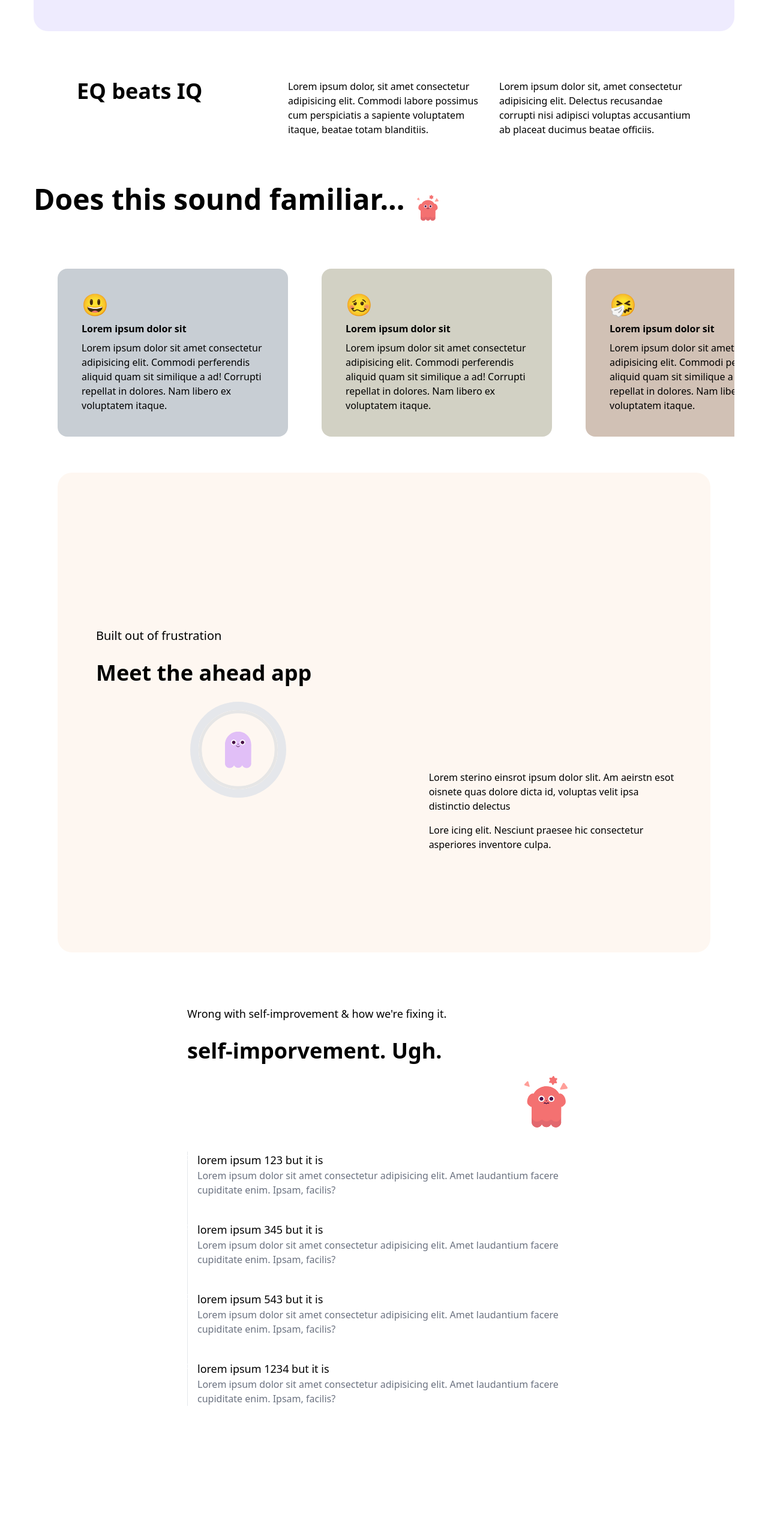
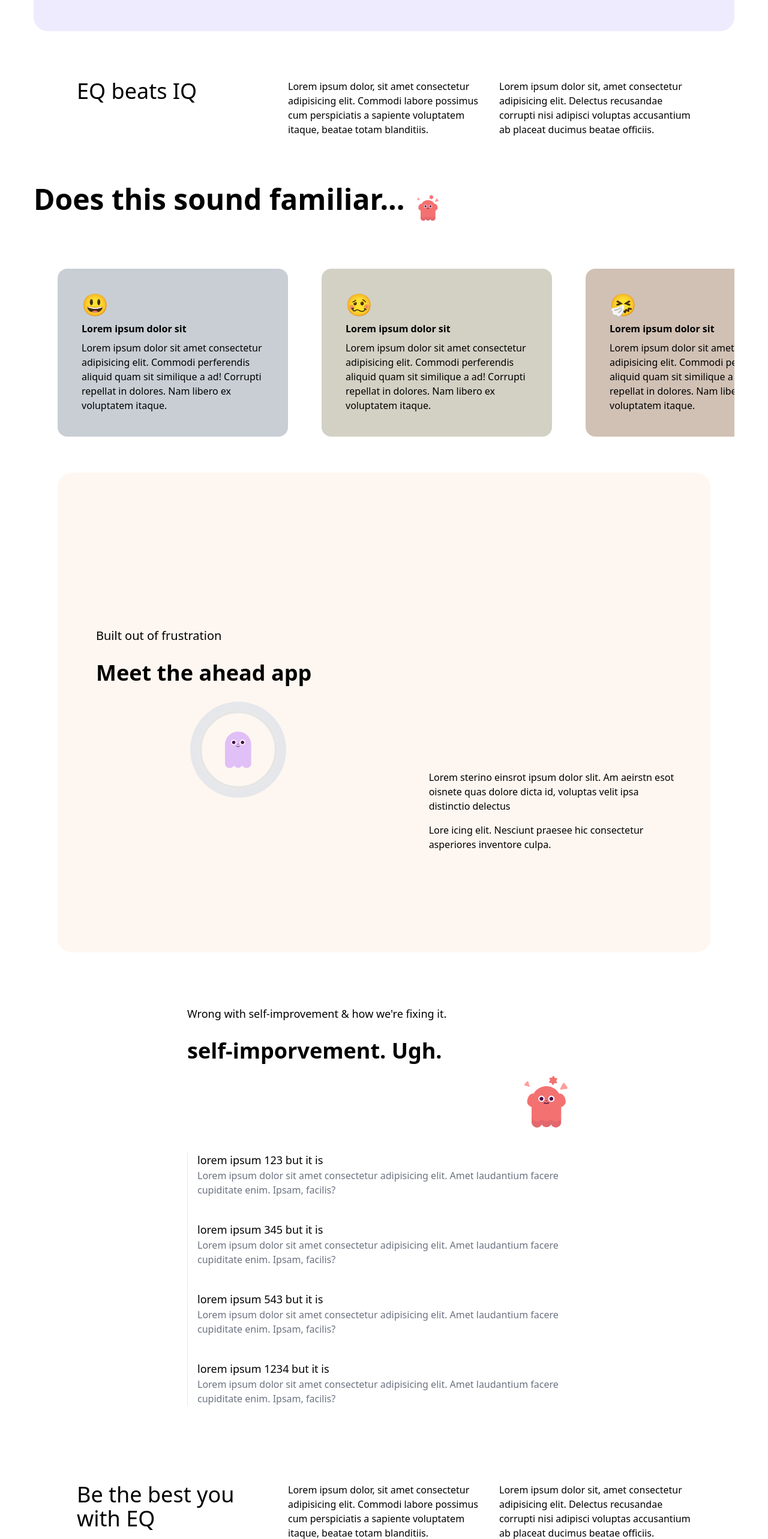
Before and after one commit to toakshh/densityEx, a React (Vite) app: page / in a window 1280 px wide. Shown: the part 860-3426 px from the top of the page at 60% size. Before the commit the page ends 3332 px from the top, so only its background shows below. Built offline with nearby package versions, Linux system fonts and the light colour scheme.

Commit message:
best eq section implemented

```diff
--- a/src/Pages/Body/Body.jsx
+++ b/src/Pages/Body/Body.jsx
@@ -5,15 +5,27 @@ import Hero from "../../components/Hero/Hero"
 import Meet from "../../components/Meet/Meet"
 import Timeline from "../../components/Timeline/Timeline"
 
+const eqBeatsIq= {
+    heading:"EQ beats IQ",
+    card1: "Lorem ipsum dolor, sit amet consectetur adipisicing elit. Commodi labore possimus cum perspiciatis a sapiente voluptatem itaque, beatae totam blanditiis.",
+    card2: "Lorem ipsum dolor sit, amet consectetur adipisicing elit. Delectus recusandae corrupti nisi adipisci voluptas accusantium ab placeat ducimus beatae officiis.",
+}
+const bestIq= {
+    heading:"Be the best you with EQ",
+    card1: "Lorem ipsum dolor, sit amet consectetur adipisicing elit. Commodi labore possimus cum perspiciatis a sapiente voluptatem itaque, beatae totam blanditiis.",
+    card2: "Lorem ipsum dolor sit, amet consectetur adipisicing elit. Delectus recusandae corrupti nisi adipisci voluptas accusantium ab placeat ducimus beatae officiis.",
+}
+
 
 const Body = () => {
     return (
         <main className="px-8">
             <Hero />
-            <Eqbeats />
+            <Eqbeats content={eqBeatsIq}/>
             <Cards />
             <Meet />
             <Timeline />
+            <Eqbeats content={bestIq}/>
         </main>
     )
 }
--- a/src/components/EqBeats/Eqbeats.jsx
+++ b/src/components/EqBeats/Eqbeats.jsx
@@ -1,13 +1,19 @@
+import PropTypes from 'prop-types'
 
-
-const Eqbeats = () => {
+const Eqbeats = ({content}) => {
     return (
         <div className="flex md:flex-row flex-col md:mx-20 mx-2 my-20 flex-wrap md:max-w-[90%] gap-6 md:gap-0">
-            <h3 className="md:w-1/3 md:h-max text-4xl font-semibold  px-4">EQ beats IQ</h3>
-            <div className="md:w-1/3 md:h-max px-4">Lorem ipsum dolor, sit amet consectetur adipisicing elit. Commodi labore possimus cum perspiciatis a sapiente voluptatem itaque, beatae totam blanditiis.</div>
-            <div className="md:w-1/3 md:h-max px-4" >Lorem ipsum dolor sit, amet consectetur adipisicing elit. Delectus recusandae corrupti nisi adipisci voluptas accusantium ab placeat ducimus beatae officiis.</div>
+            <h3 className="md:w-1/3 md:h-max text-4xl font-medium px-4">{content.heading}</h3>
+            <div className="md:w-1/3 md:h-max px-4">{content.card1}</div>
+            <div className="md:w-1/3 md:h-max px-4" >{content.card2}</div>
         </div>
     )
 }
-
+Eqbeats.propTypes ={
+    content: PropTypes.shape({
+        heading: PropTypes.string.isRequired,
+        card1: PropTypes.node.isRequired,
+        card2: PropTypes.node.isRequired,
+    }).isRequired,
+}
 export default Eqbeats
```
